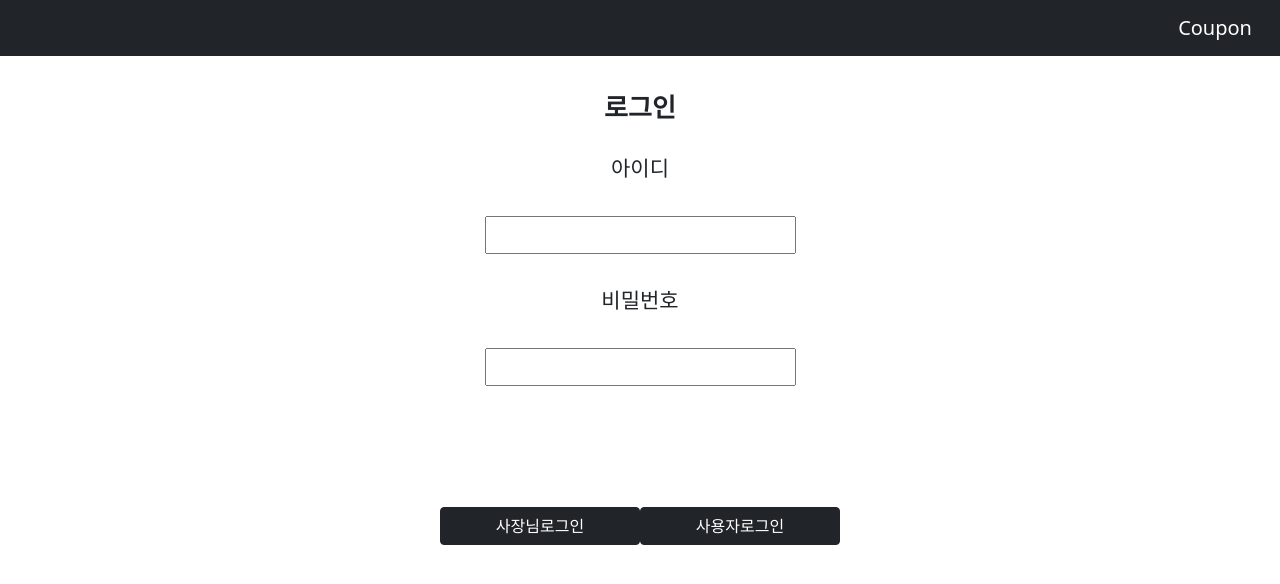
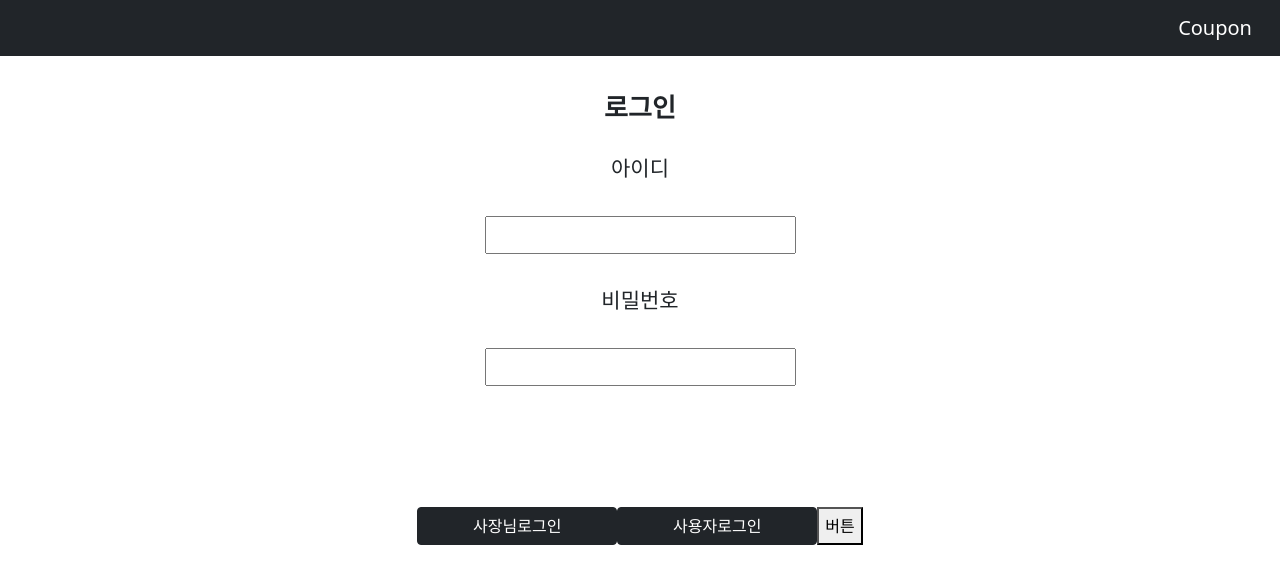
Before and after one commit to HayeongChoi28/cpsystem, a React (Create React App) app in the folder ui/: page / in a window 1280 px wide. Shown: the top 584 px of the page. Built offline with nearby package versions, Linux system fonts and the light colour scheme.

Commit message:
:
.http 변경

```diff
--- a/ui/src/App.js
+++ b/ui/src/App.js
@@ -1,4 +1,4 @@
-import React from "react";
+import React, { useEffect } from "react";
 import { Form, Navbar, Container, Nav } from "react-bootstrap";
 import "./App.css";
 import "bootstrap/dist/css/bootstrap.min.css";
@@ -13,6 +13,7 @@ import UseFin from "./pages/UseFin";
 // import data from "./data";
 import Admin from "./pages/Admin";
 import Checkpw from "./pages/Checkpw";
+import axios from "axios";
 
 function App() {
   const navigate = useNavigate();
@@ -68,6 +69,15 @@ function App() {
                 >
                   사용자로그인
                 </button>
+                <button
+                  onClick={() => {
+                    axios.get("/api/v1/ceotb").then((data) => {
+                      console.log(data);
+                    });
+                  }}
+                >
+                  버튼
+                </button>
               </div>
             </>
           }
```
